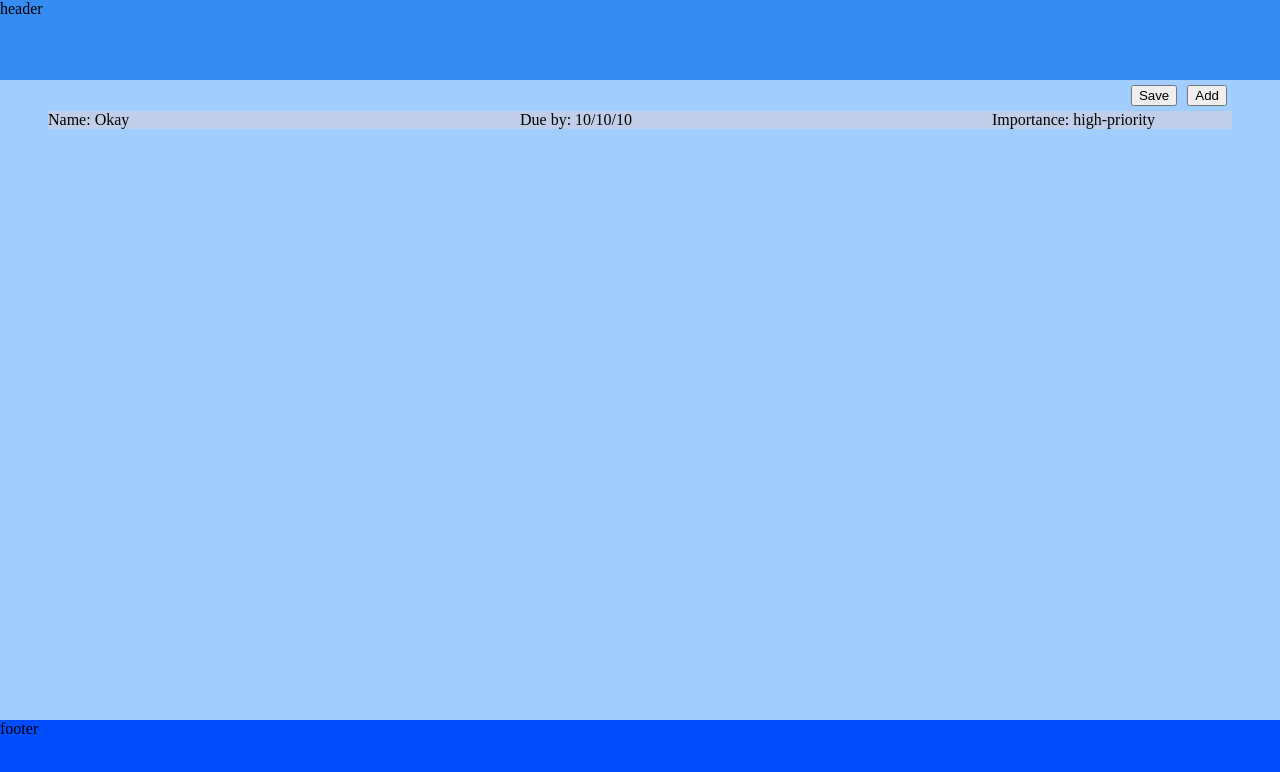
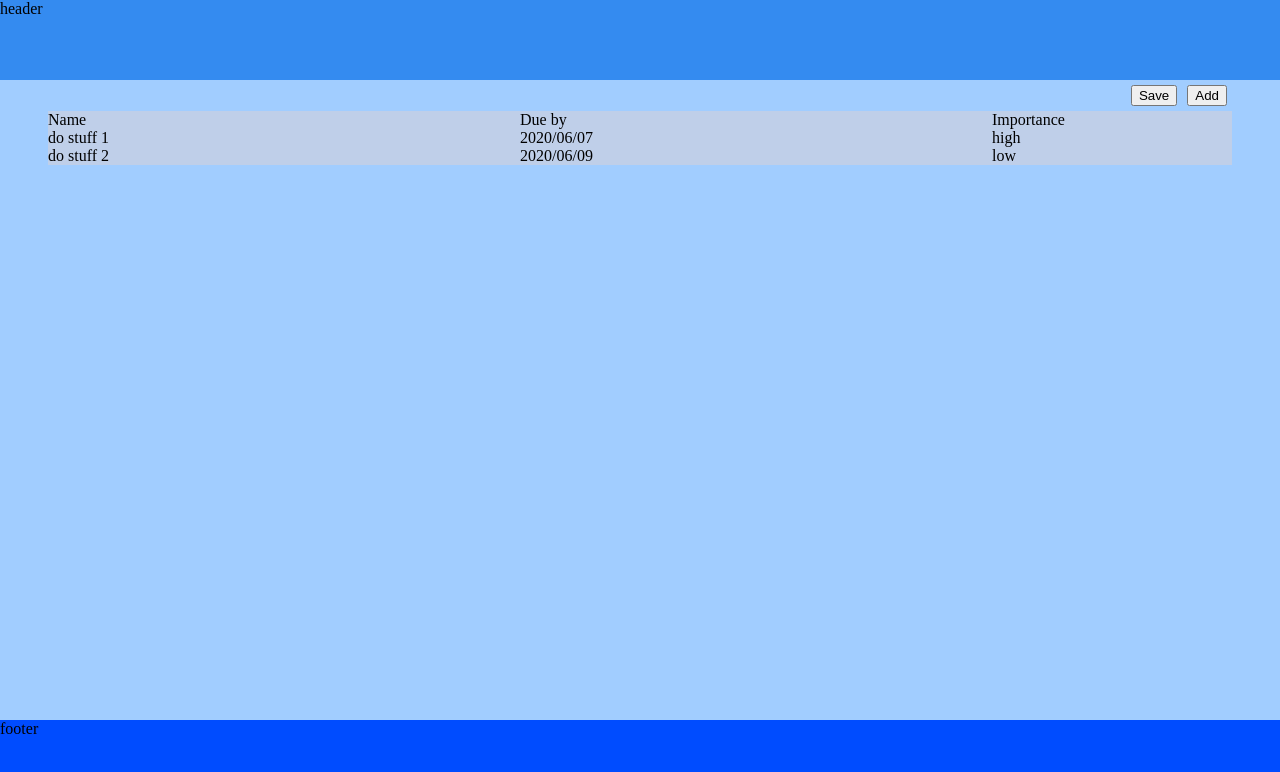
Before and after one commit to Jtstin/scheduling-app, a React (Vite) app in the folder schedule-ui/: page / in a window 1280 px wide. Shown: the top 772 px of the page. Built offline with nearby package versions, Linux system fonts and the light colour scheme.

Commit message:
worked on button, learned about use state

```diff
--- a/schedule-ui/Task.tsx
+++ b/schedule-ui/Task.tsx
@@ -1,11 +1,17 @@
 import React from "react";
 
-const Task = () => {
+interface TaskProperties {
+  name: string;
+  dueBy: string;
+  importance: string;
+}
+const Task = (props: TaskProperties) => {
+  const { name, dueBy, importance } = props;
   return (
     <div className="task-row">
-      <div className="task-name">Name: Okay</div>
-      <div className="task-due-by">Due by: 10/10/10</div>
-      <div className="task-importance">Importance: high-priority</div>
+      <div className="task-name">{name}</div>
+      <div className="task-due-by">{dueBy}</div>
+      <div className="task-importance">{importance}</div>
     </div>
   );
 };
--- a/schedule-ui/Tasks.tsx
+++ b/schedule-ui/Tasks.tsx
@@ -1,7 +1,32 @@
-import React from "react";
+import React, { useState } from "react";
 import Task from "./Task";
+const taskResponse = {
+  tasks: [
+    {
+      name: "do stuff 1",
+      dueBy: "2020/06/07",
+      importance: "high",
+    },
+    {
+      name: "do stuff 2",
+      dueBy: "2020/06/09",
+      importance: "low",
+    },
+  ],
+};
 
 const Tasks = () => {
+  const [tasks, setTasks] = useState(taskResponse.tasks);
+  const addClick = () => {
+    setTasks([
+      ...tasks,
+      {
+        name: `task ${new Date()}`,
+        dueBy: new Date().toDateString(),
+        importance: "medium",
+      },
+    ]);
+  };
   return (
     <div className="main-content">
       <div className="main-content-header">
@@ -9,11 +34,22 @@ const Tasks = () => {
           <button>Save</button>
         </div>
         <div className="buttons">
-          <button>Add</button>
+          <button onClick={addClick}>Add</button>
         </div>
       </div>
       <div>
-        <Task />
+        <div className="task-row">
+          <div className="task-name">Name</div>
+          <div className="task-due-by">Due by</div>
+          <div className="task-importance">Importance</div>
+        </div>
+        {tasks.map((task) => (
+          <Task
+            name={task.name}
+            dueBy={task.dueBy}
+            importance={task.importance}
+          />
+        ))}
       </div>
     </div>
   );
```
